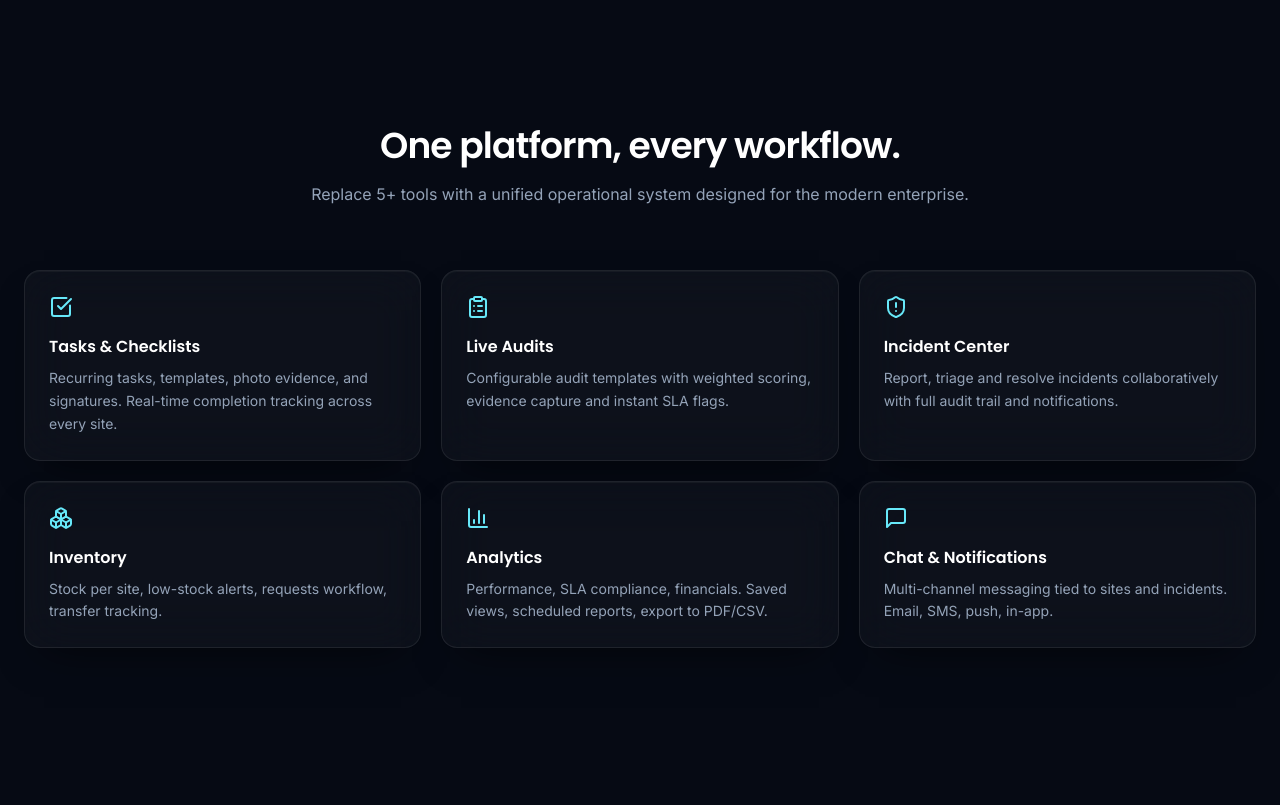
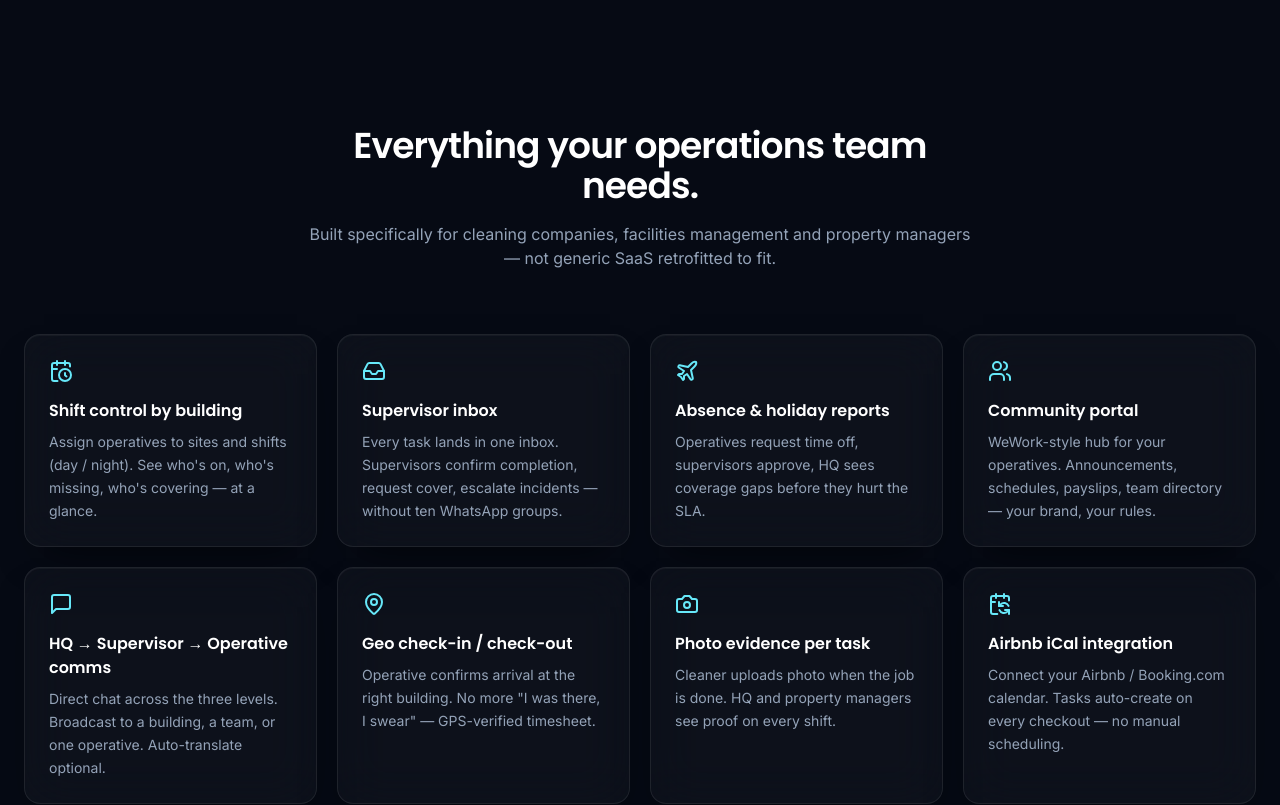
Before and after one commit to Mauro1563/portal--services-website, a Next.js app: page / in a window 1280 px wide. Shown: the part 1900-2705 px from the top of the page. Built offline with nearby package versions, Linux system fonts and the light colour scheme.

Commit message:
feat(features): replace generic copy with actual operational capabilities

```diff
--- a/components/FeatureShowcase.tsx
+++ b/components/FeatureShowcase.tsx
@@ -1,13 +1,64 @@
 import { Card } from './ui';
-import { CheckSquare, ShieldAlert, ClipboardList, Boxes, BarChart3, MessageSquare } from 'lucide-react';
+import {
+  CalendarClock,
+  Inbox,
+  Plane,
+  Users,
+  MessageSquare,
+  Camera,
+  MapPin,
+  CalendarSync,
+} from 'lucide-react';
 
 const features = [
-  { icon: CheckSquare, title: 'Tasks & Checklists', description: 'Recurring tasks, templates, photo evidence, and signatures. Real-time completion tracking across every site.' },
-  { icon: ClipboardList, title: 'Live Audits', description: 'Configurable audit templates with weighted scoring, evidence capture and instant SLA flags.' },
-  { icon: ShieldAlert, title: 'Incident Center', description: 'Report, triage and resolve incidents collaboratively with full audit trail and notifications.' },
-  { icon: Boxes, title: 'Inventory', description: 'Stock per site, low-stock alerts, requests workflow, transfer tracking.' },
-  { icon: BarChart3, title: 'Analytics', description: 'Performance, SLA compliance, financials. Saved views, scheduled reports, export to PDF/CSV.' },
-  { icon: MessageSquare, title: 'Chat & Notifications', description: 'Multi-channel messaging tied to sites and incidents. Email, SMS, push, in-app.' },
+  {
+    icon: CalendarClock,
+    title: 'Shift control by building',
+    description:
+      'Assign operatives to sites and shifts (day / night). See who\'s on, who\'s missing, who\'s covering — at a glance.',
+  },
+  {
+    icon: Inbox,
+    title: 'Supervisor inbox',
+    description:
+      'Every task lands in one inbox. Supervisors confirm completion, request cover, escalate incidents — without ten WhatsApp groups.',
+  },
+  {
+    icon: Plane,
+    title: 'Absence & holiday reports',
+    description:
+      'Operatives request time off, supervisors approve, HQ sees coverage gaps before they hurt the SLA.',
+  },
+  {
+    icon: Users,
+    title: 'Community portal',
+    description:
+      'WeWork-style hub for your operatives. Announcements, schedules, payslips, team directory — your brand, your rules.',
+  },
+  {
+    icon: MessageSquare,
+    title: 'HQ → Supervisor → Operative comms',
+    description:
+      'Direct chat across the three levels. Broadcast to a building, a team, or one operative. Auto-translate optional.',
+  },
+  {
+    icon: MapPin,
+    title: 'Geo check-in / check-out',
+    description:
+      'Operative confirms arrival at the right building. No more "I was there, I swear" — GPS-verified timesheet.',
+  },
+  {
+    icon: Camera,
+    title: 'Photo evidence per task',
+    description:
+      'Cleaner uploads photo when the job is done. HQ and property managers see proof on every shift.',
+  },
+  {
+    icon: CalendarSync,
+    title: 'Airbnb iCal integration',
+    description:
+      'Connect your Airbnb / Booking.com calendar. Tasks auto-create on every checkout — no manual scheduling.',
+  },
 ];
 
 export function FeatureShowcase() {
@@ -15,10 +66,16 @@ export function FeatureShowcase() {
     <section id="solutions" className="relative py-24">
       <div className="mx-auto max-w-7xl px-6">
         <div className="mx-auto max-w-2xl text-center">
-          <h2 className="font-display text-4xl font-semibold tracking-tight">One platform, every workflow.</h2>
-          <p className="mt-4 text-slate-400">Replace 5+ tools with a unified operational system designed for the modern enterprise.</p>
+          <h2 className="font-display text-4xl font-semibold tracking-tight">
+            Everything your operations team needs.
+          </h2>
+          <p className="mt-4 text-slate-400">
+            Built specifically for cleaning companies, facilities management and property
+            managers — not generic SaaS retrofitted to fit.
+          </p>
         </div>
-        <div className="mt-16 grid gap-5 md:grid-cols-2 lg:grid-cols-3">
+
+        <div className="mt-16 grid gap-5 md:grid-cols-2 lg:grid-cols-4">
           {features.map(({ icon: Icon, title, description }) => (
             <Card key={title} hover className="p-6">
               <Icon className="mb-4 h-6 w-6 text-cyan-300" />
```
